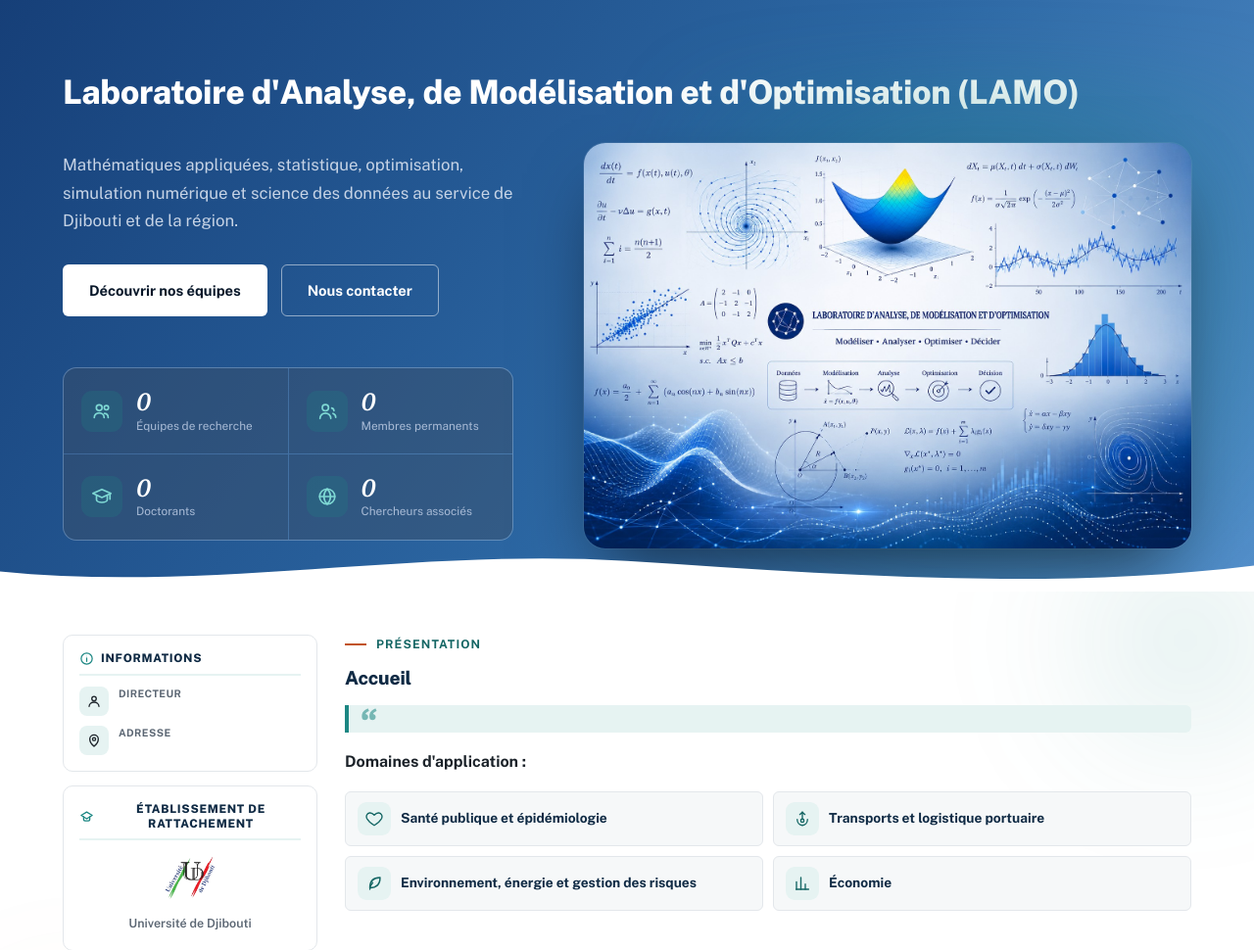
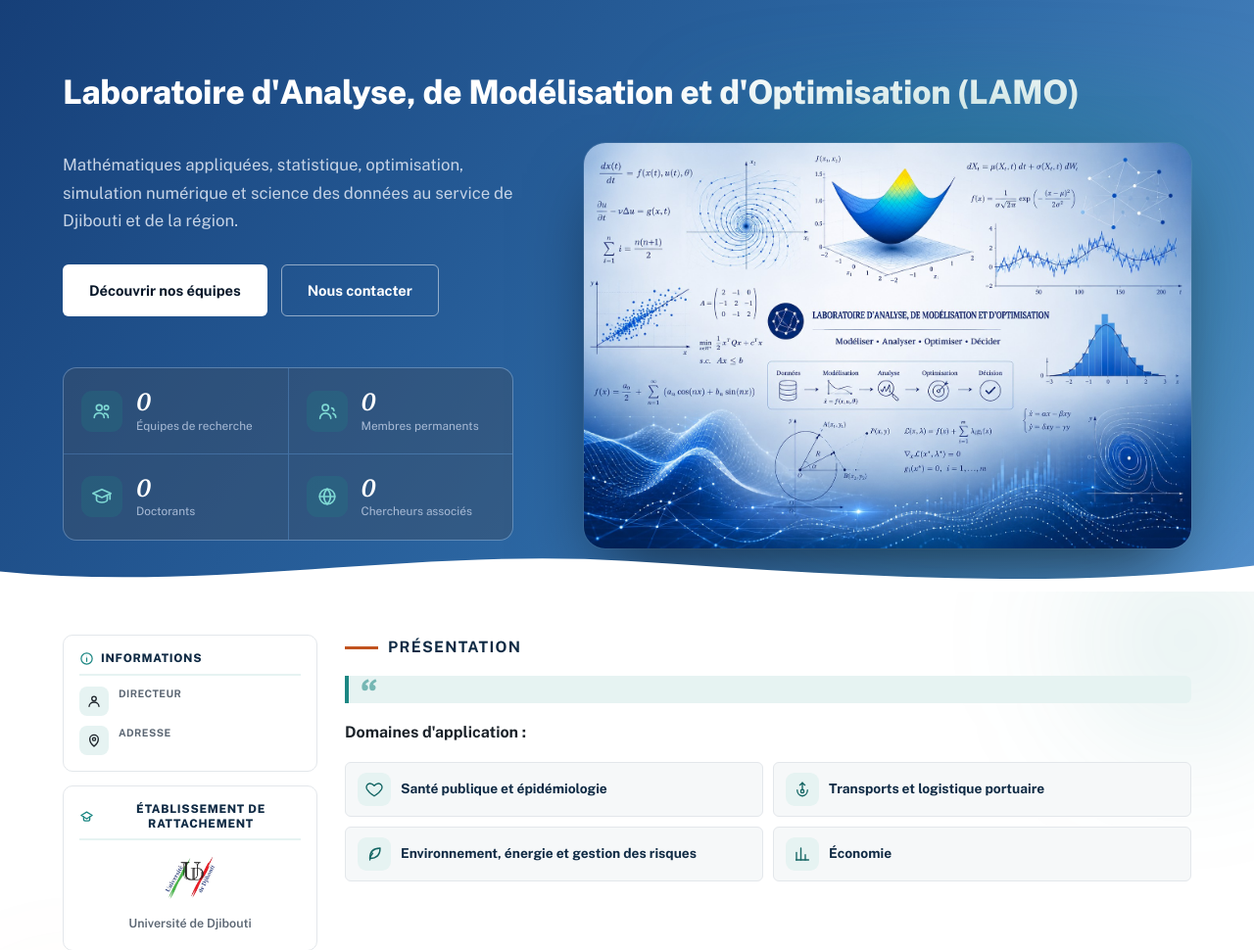
Before and after one commit to laboratoiredjib-lang/lamo, a Django app: page / in a window 1280 px wide. Shown: the part 90-1060 px from the top of the page at 98% size. Run offline with Django 5.2, Linux system fonts and the light colour scheme; data comes from the database, SQL or seed files in the repository; data that the repository does not hold is empty; parts of the project's set-up code (start-up, migrations or seed data) failed here and were passed over.

Commit message:
Retire le titre "Accueil", élève "Présentation" en repère visuel
Le libellé "Présentation" reprend le dégradé navy → teal et sert
désormais seul de repère de section (plus de doublon avec "Accueil").
Lettrine décorative sur le premier paragraphe pour renforcer le
caractère éditorial, sans aucune modification du texte.

```diff
--- a/lab/static/lab/css/style.css
+++ b/lab/static/lab/css/style.css
@@ -491,9 +491,20 @@
 .domain-chip .domain-icon svg { width: 18px; height: 18px; }
 
 .col-main h2 { font-size: 1.2rem; }
+.eyebrow--title {
+  font-size: 0.98rem; letter-spacing: 0.08em; margin-bottom: 16px;
+  background: linear-gradient(100deg, var(--navy) 30%, var(--teal-dark) 100%);
+  -webkit-background-clip: text; background-clip: text; color: transparent;
+}
+.eyebrow--title::before { height: 3px; width: 34px; }
 .intro-lede {
   font-family: var(--font-math); font-style: italic; font-weight: 600;
   font-size: 1.08rem; line-height: 1.55; color: var(--navy); margin: 0 0 16px;
+}
+.intro-lede--dropcap::first-letter {
+  font-family: var(--font-math); font-style: normal; font-weight: 700;
+  font-size: 3.1rem; line-height: 0.78; color: var(--teal-dark);
+  float: left; padding: 4px 8px 0 0;
 }
 .prose { font-size: 0.92rem; }
 .prose p { color: var(--ink); margin-bottom: 0.7em; }
--- a/lab/templates/lab/home.html
+++ b/lab/templates/lab/home.html
@@ -116,9 +116,8 @@
       </aside>
 
       <div class="col-main">
-        <span class="eyebrow">Présentation</span>
-        <h2>Accueil</h2>
-        <p class="intro-lede">{{ profile.mission }}</p>
+        <span class="eyebrow eyebrow--title">Présentation</span>
+        <p class="intro-lede intro-lede--dropcap">{{ profile.mission }}</p>
         <div class="prose">
           {% for para in profile.presentation_extra.splitlines %}
             {% if para %}<p>{{ para }}</p>{% endif %}
```
